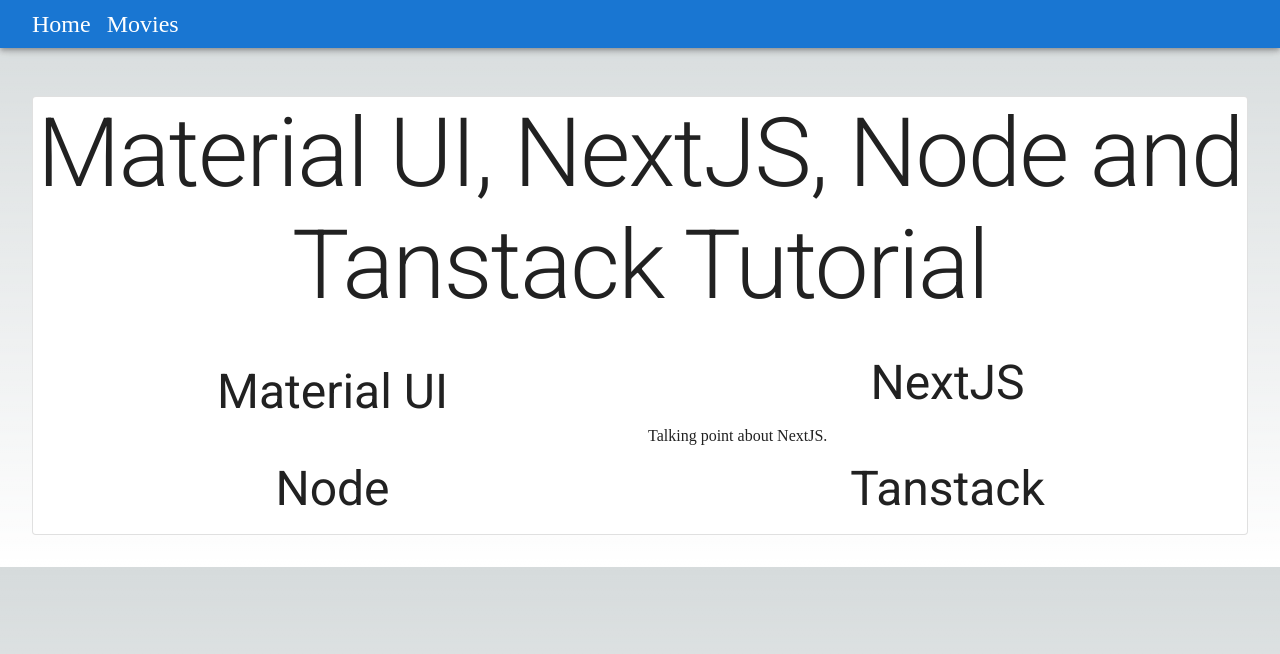
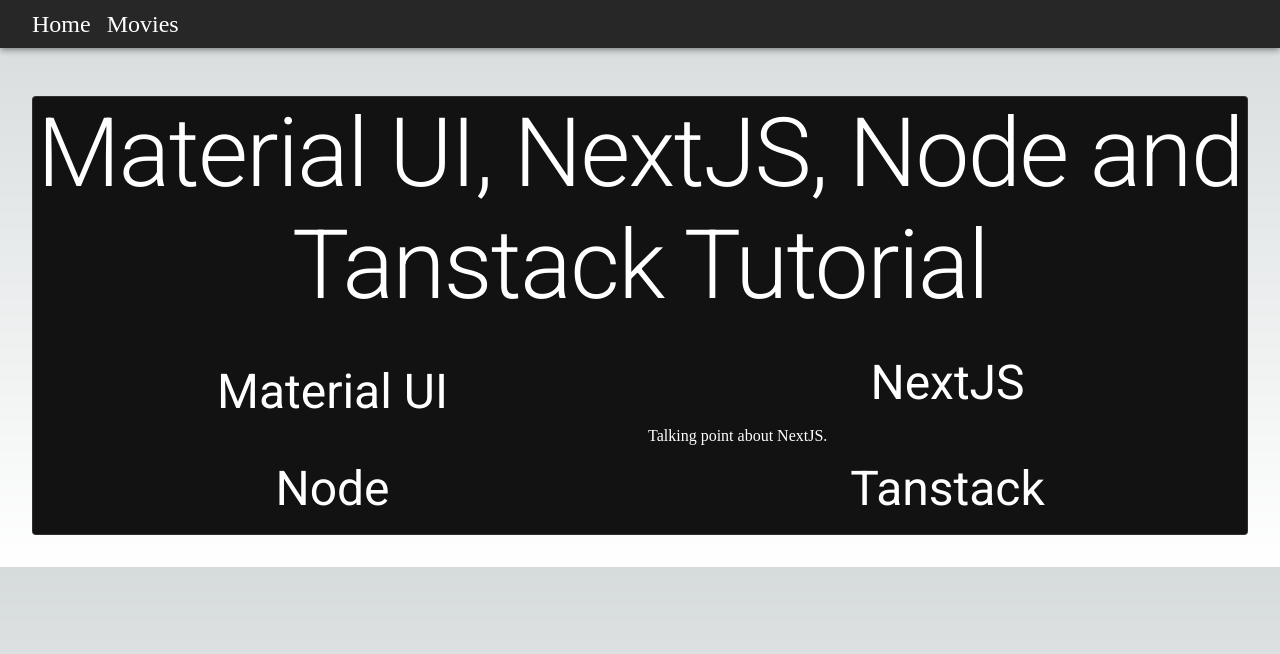
Before and after one commit to pmcavoy89/material-ui-nextjs-node-and-tanstack-tutorial, a Next.js app: page / in a window 1280 px wide. Shown: the top 654 px of the page. Built offline with nearby package versions, Linux system fonts and the light colour scheme.

Commit message:
Adds dark theme.

```diff
--- a/src/pages/_app.tsx
+++ b/src/pages/_app.tsx
@@ -2,6 +2,7 @@
 import { ThemeProvider, createTheme } from "@mui/material";
 import { QueryClient, QueryClientProvider } from "@tanstack/react-query";
 import type { AppProps } from "next/app";
+import { theme } from "@/utils";
 import RootLayout from "./layout";
 
 import "@fontsource/roboto/300.css";
@@ -21,7 +22,7 @@
   const componentLayout = Component.layout ?? ((page: any) => page);
   return (
     <QueryClientProvider client={queryClient}>
-      <ThemeProvider theme={createTheme()}>
+      <ThemeProvider theme={createTheme(theme)}>
         <RootLayout>{componentLayout(<Component {...pageProps} />)}</RootLayout>
       </ThemeProvider>
     </QueryClientProvider>
--- /dev/null
+++ b/src/utils/index.ts
@@ -0,0 +1 @@
+export { default as theme } from "./theme";
--- /dev/null
+++ b/src/utils/theme.ts
@@ -0,0 +1,15 @@
+import { ThemeOptions } from "@mui/material";
+
+const theme: ThemeOptions = {
+  palette: {
+    mode: "dark",
+    primary: {
+      main: "#3f51b5",
+    },
+    secondary: {
+      main: "#f50057",
+    },
+  },
+};
+
+export default theme;
```
